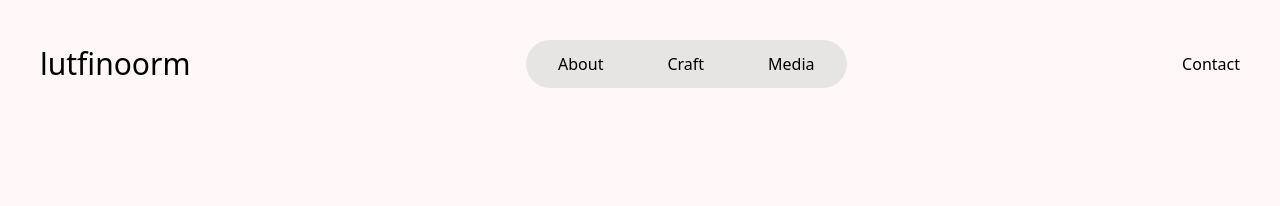
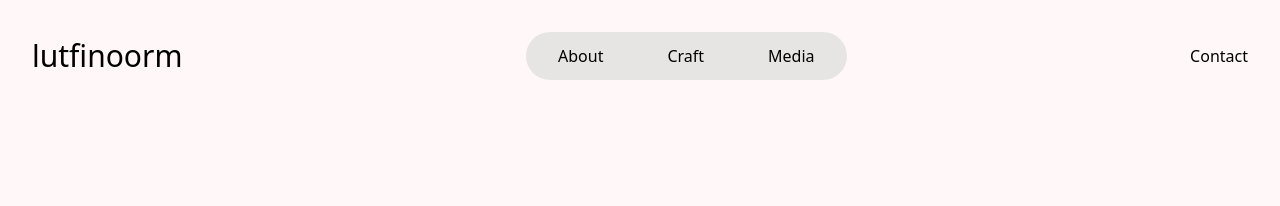
Before and after one commit to lutfinoorm/devscale-week-3, a website built with Vite: page index.html in a window 1280 px wide. Shown: the top 206 px of the page. Built offline with nearby package versions, Linux system fonts and the light colour scheme.

Commit message:
styling: header padding

```diff
--- a/index.html
+++ b/index.html
@@ -11,7 +11,7 @@
     <main class="min-h-screen flex flex-col gap-20 justify-between">
 
       <!-- header start -->
-      <header class="md:flex md:justify-between items-center p-10">
+      <header class="md:flex md:justify-between items-center p-8">
         <div class="text-center text-3xl">lutfinoorm</div>
         <div class="flex gap-12 bg-stone-200 px-6 py-2 rounded-full w-full md:w-fit justify-center items-center">
           <div class="link">About</div>
```
Also changed, not shown: src/css/global.css.
